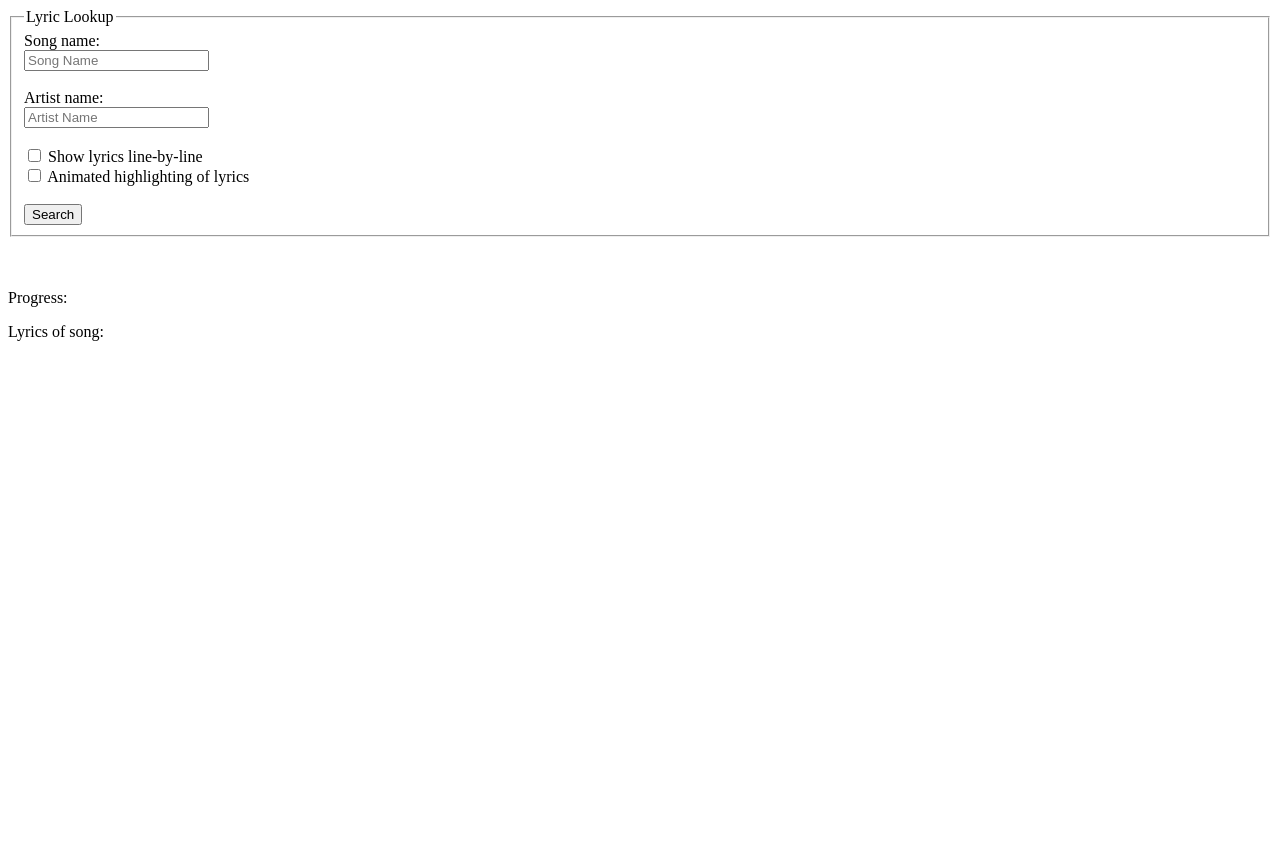
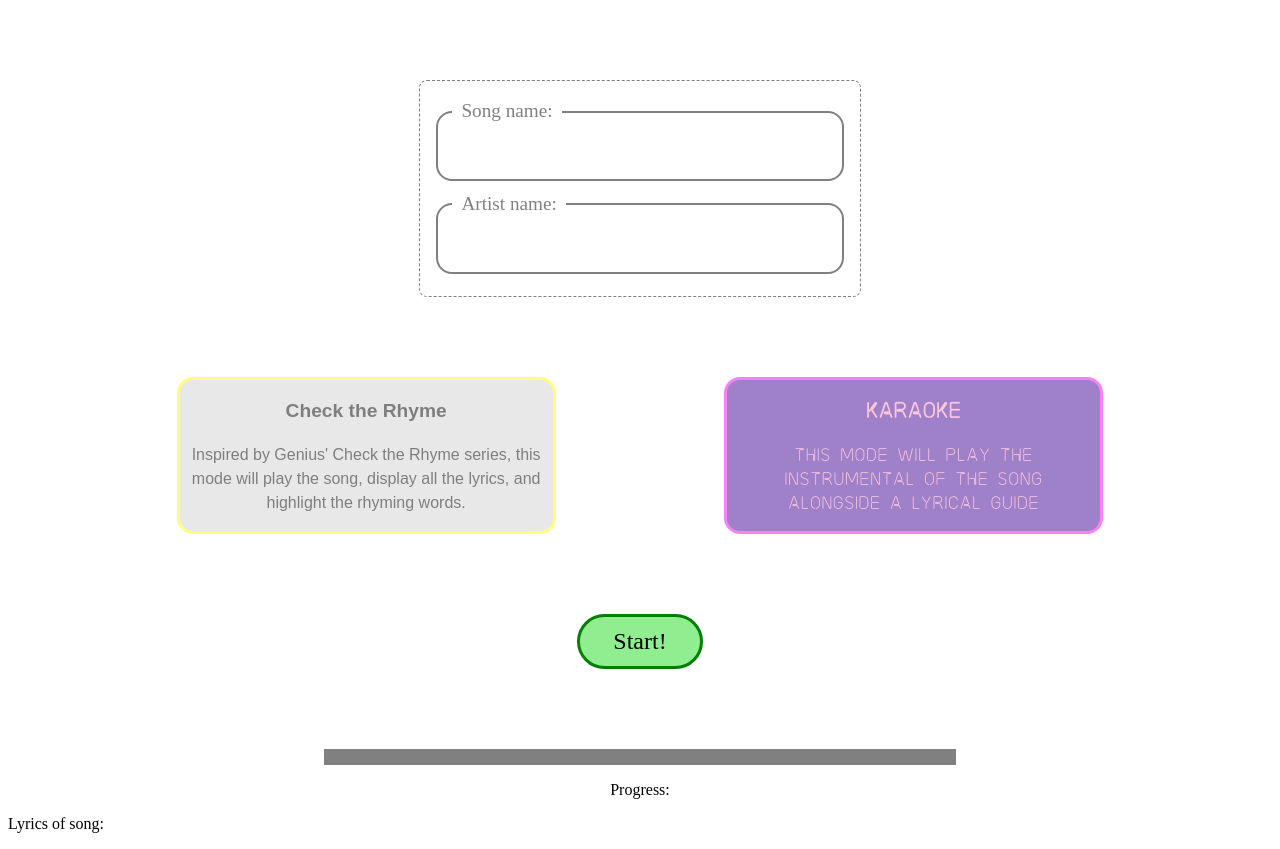
Before and after one commit to sfarhat/Karaoke, a Flask app: page / in a window 1280 px wide. Before the commit the page ends 341 px from the top, so only its background shows below. Run offline with Flask 2, Linux system fonts and the light colour scheme; some web fonts are replaced.

Commit message:
improved ui/ux

```diff
--- a/app.py
+++ b/app.py
@@ -129,6 +129,7 @@ def alignment():
     # We have created lyrics.txt, song.mp3, and separated .wav files in the song directory
     # Only song.mp3 is necessary for the front-end, so we can delete the rest before returning
     os.remove(os.path.join(os.getcwd(), 'lyrics.txt'))
+    # TODO: use accompaniament.wav for karaoke mode
     shutil.rmtree(os.path.join(os.getcwd(), 'song'))
 
     return alignment_json
--- a/static/script.js
+++ b/static/script.js
@@ -1,5 +1,7 @@
 $(document).ready(() => {
     let songName, artistName, animateHighlight, lineByLine;
+    let displayModes = {'check-the-rhyme': 0, 'karaoke': 1};
+    let selectedMode;
     $("#audio").hide();
 
 
@@ -88,6 +90,7 @@ $(document).ready(() => {
                 // Handles edge case of "unfound" words having undefined start and end times
                 // Will take end time of previous "found" word and start time of next "success" word
                 // Divide this period of time equally among all "unfound" word between these
+                // TODO: thinking that this is not that helpful, just highlight all at once instead
 
                 // console.log(word)
 
@@ -205,54 +208,86 @@ $(document).ready(() => {
         });
     };
 
+    function updateProgress(percentage, message) {
+        $('#progress-complete').css('width', `${percentage}%`);
+        $('#progress-message').append(`<p>${percentage}% complete...${message}</p>`);
+    };
+
     $("#submit").click(() => {
         // TODO: UI/UX: on submit, make form unusable so as to not mess with anything
         // check console to see what this means
+        animateHighlight = $("#animate-highlight").is(":checked");
+    });
+
+    $('#check-the-rhyme').click(() => {
+        selectedMode = displayModes['check-the-rhyme'];
+        $('#check-the-rhyme').css('opacity', 1);
+        $('#karaoke').css('opacity', 0.5);
+    });
+
+    $('#karaoke').click(() => {
+        selectedMode = displayModes['karaoke'];
+        $('#karaoke').css('opacity', 1);
+        $('#check-the-rhyme').css('opacity', 0.5);
+    });
+
+    $("#start").click(() => {
 
         songName = $("#song-name").val();
         artistName = $("#artist-name").val();
-        animateHighlight = $("#animate-highlight").is(":checked");
-        lineByLine = $("#line-by-line").is(":checked");
 
+        if (songName === "" || artistName === "") {
+            updateProgress(0, "Please provide the song and artist name before selecting which mode!");
+            return;
+        }
+
+        if (selectedMode == null) {
+            updateProgress(0, "Please choose which mode you want");
+            return;
+        }
+
+        lineByLine = selectedMode;
 
         let params = new URLSearchParams();
         params.append("song-name", songName);
         params.append("artist-name", artistName);
 
         // Using GET
-        $("#progress").append("<p>Request received, fetching lyrics...</p>");
+        updateProgress(0, "Request received, fetching lyrics...");
         fetch("/lyrics?" + params.toString())
         .then(lyricsResponse => {
             if (!lyricsResponse.ok) {
                 throw new Error("Lyric retrieval failed. Probably because Google thinks you're a robot. Please try again in ~10 minutes.");
             }
-            $("#progress").append("<p>Lyrics retrieved, getting audio...</p>");
+            updateProgress(25, "Lyrics retrieved, getting audio...");
             return fetch("/audio?" + params.toString());
         })
         .then(audioResponse => {
             if (!audioResponse.ok) {
                 throw new Error("Audio retrieval failed. Probably because Youtube doesn't have the audio.")
             }
-            $("#progress").append("<p>Audio retrieved, separating it into vocals and accompaniament...</p>");
+            updateProgress(50, "Audio retrieved, separating it into vocals and accompaniament...");
             return fetch("/source-separator");
         })
         .then(separationResponse => {
             if (!separationResponse.ok) {
                 throw new Error("Source separation failed.")
             }
-            $("#progress").append("<p>Audio separated, getting alignment...</p>")
+            updateProgress(75, "Audio separated, getting alignment...")
             return fetch("/alignment");
         })
         .then(alignmentResponse => {
             if (!alignmentResponse.ok) {
                 throw new Error("Alignment failed.")
             }
-            $("#progress").append("<p>Finished!</p>")
+            updateProgress(100, "Finished!")
             return alignmentResponse.json();
         })
         .then(alignmentBody => {
             console.log(alignmentBody);
             // song.mp3 will be loaded in by Flask
+            // TODO: if karaoke load in accompaniament instead
+            // Would require changing download codec to .wav for consistency between modes
             $("#audio").attr("src", "/music/song.mp3")
             $("#audio").show();
             processAlignment(alignmentBody);
--- a/static/style.css
+++ b/static/style.css
@@ -1,3 +1,127 @@
+* {
+  box-sizing: border-box;
+}
+
+.query {
+  margin: 5rem auto;
+  width: 35%;
+  border: 0.1rem dashed gray;
+  border-radius: 0.5rem;
+  padding: 0.5rem 1rem 1.4rem;
+}
+
+.query input[type=text] {
+  width: 100%;
+  border: 0.15rem solid gray;
+  border-radius: 1rem;
+  padding: 1.2rem 0.8rem;
+  font-size: 1.5rem;
+}
+
+.query input[type=text]:focus {
+  /* Override default focus that doesn't align w/ rounded corners border */
+  outline-width: 0;
+  border-width: 0.3rem;
+}
+
+.query label {
+  color: gray;
+  position: relative;
+  top: 0.7rem;
+  left: 1rem;
+  background-color: white;
+  font-size: 1.2rem;
+  padding: 0 0.5em;
+}
+
+.query label:focus {
+  font-weight: bold;
+}
+
+.display-modes {
+  display: flex;
+  flex-flow: row wrap;
+  justify-content: space-evenly;
+  align-items: stretch;
+}
+
+.display-modes div {
+  border: 0.2rem solid;
+  border-radius: 1rem;
+  width: 30%;
+  text-align: center;
+  padding: 0 0.75rem;
+  opacity: 0.5;
+  transition: opacity 0.8s ease-out 0s;
+}
+
+.display-modes div:hover {
+  cursor: pointer;
+}
+
+#check-the-rhyme {
+  display: inline-block;
+  border-color: yellow;
+  font-family: Programme, Arial, sans-serif;
+  background-color: lightgray;
+  line-height: 1.5rem;
+}
+
+#check-the-rhyme:hover {
+  opacity: 1 !important;
+}
+
+#karaoke {
+  display: inline-block;
+  border-color: #F404F5;
+  background-color: #410594;
+  color: #FC8CC1;
+  font-family: NeonTubes2, Arial, sans-serif;
+  line-height: 1.5rem;
+  letter-spacing: .07rem;
+}
+
+#karaoke:hover {
+  opacity: 1 !important;
+}
+
+.mode-title {
+  font-size: larger;
+  font-weight: bolder;
+}
+
+#start {
+  margin: 5rem auto;
+  width: 10%;
+  text-align: center;
+  border: 0.2rem solid green;
+  border-radius: 5rem;
+  padding: 0.7rem 0;
+  font-size: x-large;
+  background-color: lightgreen
+}
+
+#start:hover {
+  cursor: pointer;
+}
+
+#progress-bar {
+  width: 50%;
+  margin: 0 auto;
+  background-color: gray;
+}
+
+#progress-complete {
+  width: 0%;
+  height: 1rem;
+  background-color: green;
+}
+
+#progress-message {
+  margin: 0 auto;
+  text-align: center;
+}
+
 .hidden {
   display: none;
 }
@@ -26,21 +150,15 @@
   top: 0;
   left: 50%;
   transform: translateX(-50%);
-  padding-top: 10%;
 }
 
 @font-face {
     font-family: 'Programme';
     src: url(https://assets.genius.com/fonts/programme_normal.woff2?1615497096) format('woff2'),
       url(https://assets.genius.com/fonts/programme_normal.woff?1615497096) format('woff');
-    font-style: normal;
-    font-weight: normal;
   }
 
-@font-face {
-    font-family: 'Programme';
-    src: url(https://assets.genius.com/fonts/programme_light.woff2?1615497096) format('woff2'),
-      url(https://assets.genius.com/fonts/programme_light.woff?1615497096) format('woff');
-    font-style: normal;
-    font-weight: 100;
+  @font-face{
+    font-family: 'NeonTubes2';
+    src: url('./fonts/NeonTubes2.otf');
   }
--- a/templates/index.html
+++ b/templates/index.html
@@ -17,33 +17,48 @@
     <script type="text/javascript" src="{{url_for('static', filename='script.js')}}"></script>
 </head>
 <body>
-    <form>
-        <fieldset>
-            <legend>Lyric Lookup</legend>
+    <div class="query">
+        <form>
             <label for="song-name">Song name:</label>
-            <br>
-            <input type="text" id="song-name" name="song-name" placeholder="Song Name">
-            <br>
-            <br>
+            <input type="text" id="song-name" name="song-name">
             <label for="artist-name">Artist name:</label>
-            <br>
-            <input type="text" id="artist-name" name="artist-name" placeholder="Artist Name">
-            <br>
-            <br>
-            <input type="checkbox" id="line-by-line" name="line-by-line">
+            <input type="text" id="artist-name" name="artist-name">
+            <!-- <input type="checkbox" id="line-by-line" name="line-by-line">
             <label for="line-by-line">Show lyrics line-by-line</label>
             <br>
             <input type="checkbox" id="animate-highlight" name="animate-highlight">
             <label for="animate-highlight">Animated highlighting of lyrics</label>
-            <br>
-            <br>
-            <input type="button" id="submit" value="Search">
-        </fieldset>
-    </form>
-    <br>
-    <br>
+            -->
+        </form>
+    </div>
+    <div class="display-modes">
+        <div id="check-the-rhyme">
+            <p class="mode-title">
+                Check the Rhyme
+            </p>
+            <p class="description">
+                Inspired by Genius' Check the Rhyme series, this mode will play the song,
+                display all the lyrics, and highlight the rhyming words.
+            </p>
+        </div>
+        <div id="karaoke">
+            <p class="mode-title">
+                Karaoke
+            </p>
+            <p class="description">
+                This mode will play the instrumental of the song alongside
+                a lyrical guide
+            </p>
+        </div>
+    </div>
+    <div id="start">Start!</div>
     <div id="progress">
-        <p>Progress:</p>
+        <div id="progress-bar">
+            <div id="progress-complete"></div>
+        </div>
+        <div id="progress-message">
+            <p>Progress:</p>
+        </div>
     </div>
     <audio controls id="audio"></audio>
     <p>Lyrics of song:</p>
```
Also changed, not shown: static/fonts/NeonTubes2.otf (added).
